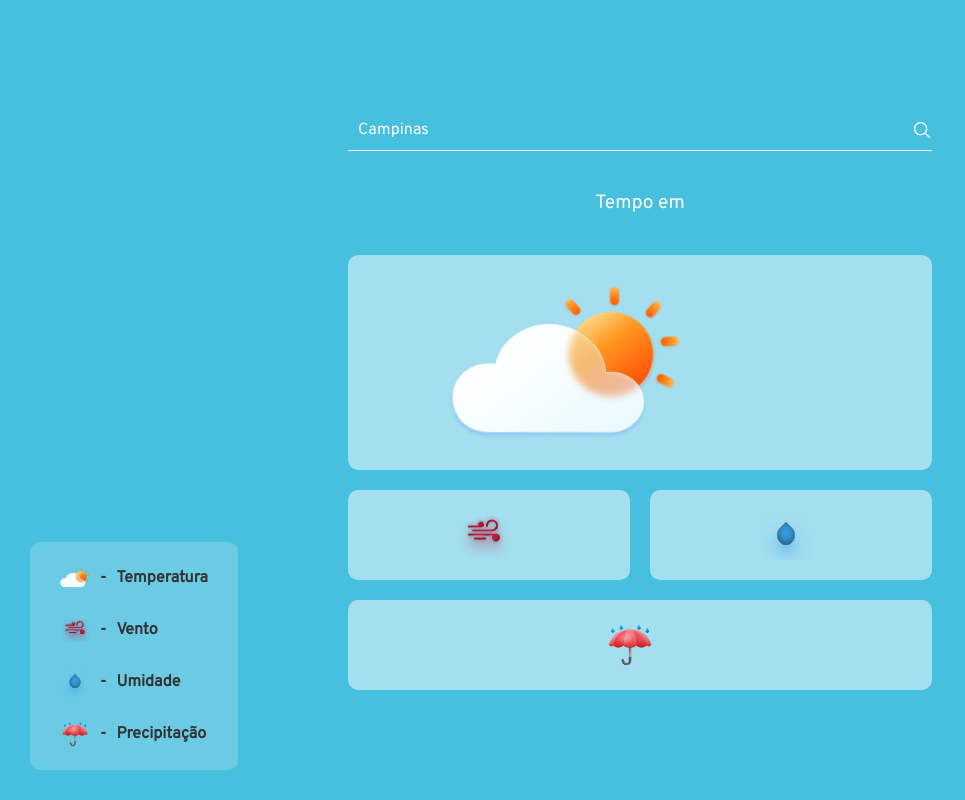
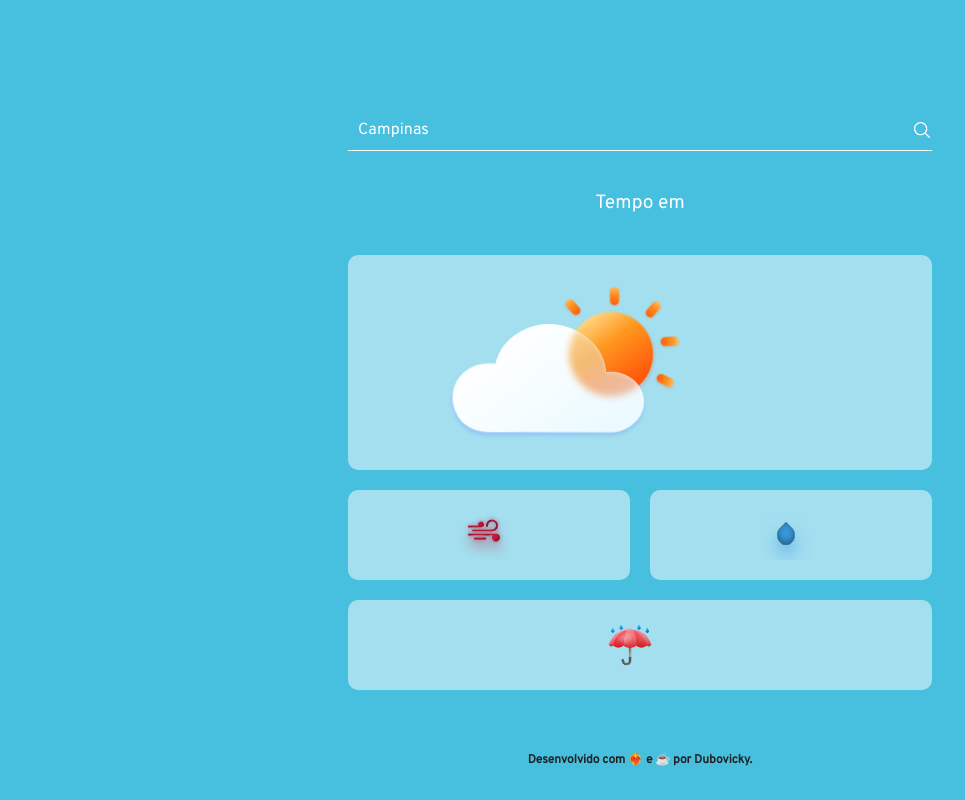
Before and after one commit to mtdl1/tempo, a Vue app: page / in a window 1280 px wide. Shown: the whole page, without its empty margins (0-965 px from the left). Built offline with nearby package versions, Linux system fonts and the light colour scheme; no server answers.

Commit message:
Limpando e Adicionando Autoria rodapé

```diff
--- a/public/index.html
+++ b/public/index.html
@@ -6,6 +6,7 @@
     <meta name="viewport" content="width=device-width,initial-scale=1.0">
     <link rel="icon" href="<%= BASE_URL %>tempo-dubovicky.png">
     <title><%= htmlWebpackPlugin.options.title %></title>
+    <meta name="description" content="<%= htmlWebpackPlugin.options.description %>">
   </head>
   <body>
     <noscript>
@@ -13,5 +14,6 @@
     </noscript>
     <div id="app"></div>
     <!-- built files will be auto injected -->
+    <!-- <script type="text/javascript" src="https://cdnjs.buymeacoffee.com/1.0.0/button.prod.min.js" data-name="bmc-button" data-slug="frontdubovicky" data-color="#FFDD00" data-emoji=""  data-font="Cookie" data-text="Buy me a coffee" data-outline-color="#000000" data-font-color="#000000" data-coffee-color="#ffffff" ></script> -->
   </body>
 </html>
--- a/src/App.vue
+++ b/src/App.vue
@@ -181,6 +181,12 @@
         <p>Precipitação</p>
       </div>
     </aside>
+
+    <footer>
+      <a href="https://www.dubovicky.com.br/" target="_blank">
+        <p>Desenvolvido com ❤️‍🔥 e ☕ por Dubovicky.</p>
+      </a>
+    </footer>
   </div>
 </template>
 
@@ -271,6 +277,7 @@ export default {
   },
   mounted() {
     document.title = 'Tempo - Dubovicky'
+    document.querySelector('meta[name="description"]').setAttribute("content", "Previsão de Tempo desenvolvido por Dubovicky com Vue.js 3 e OpenWeather API");
     // Chama getList quando o componente é montado
     this.getList();
   },
@@ -449,6 +456,7 @@ aside {
     border-radius: 10px;
     margin: 0;
     color: #FFF;
+    display: none;
 }
 
 aside .lg-temperatura, aside .lg-vento, aside .lg-umidade, aside .lg-precipitacao {
@@ -459,6 +467,23 @@ aside .lg-temperatura, aside .lg-vento, aside .lg-umidade, aside .lg-precipitaca
 
 aside img, aside svg {
     width: 30px;
+}
+
+footer{
+  position: absolute;
+  bottom: 20px;
+  left: 0;
+  right: 0;
+  text-align: center;
+}
+
+footer a{
+  text-decoration: none;
+}
+
+footer p{
+  color: #222;
+  font-size: 12px;
 }
 
 @media (max-width: 768px) {
@@ -473,7 +498,8 @@ aside img, aside svg {
   }
 
   aside {
-    display: flex;
+      /* display: flex; */
+      display: none;
       flex-wrap: wrap;
       justify-content: center;
       padding: 10px;
```
Lines whose indentation alone changed are shown as unchanged.
